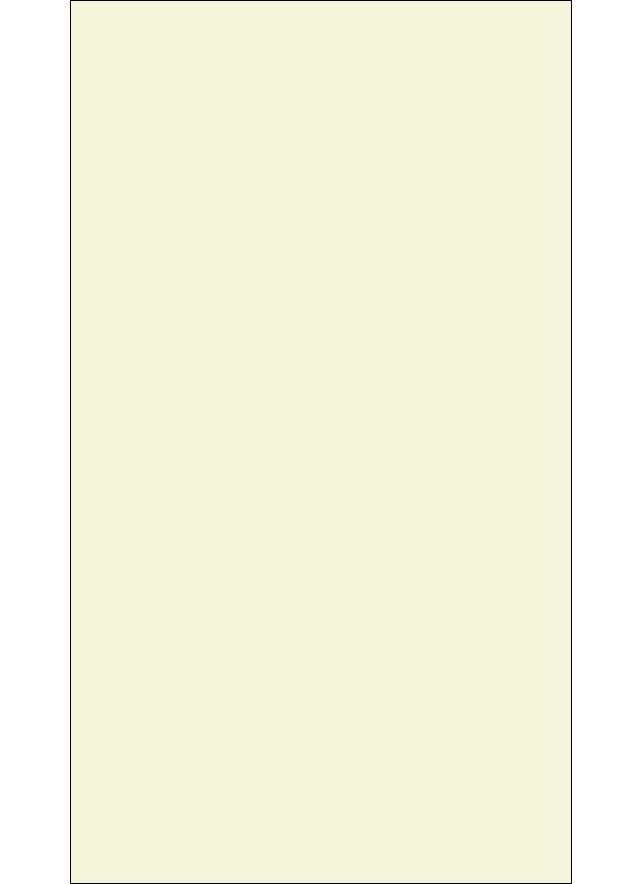
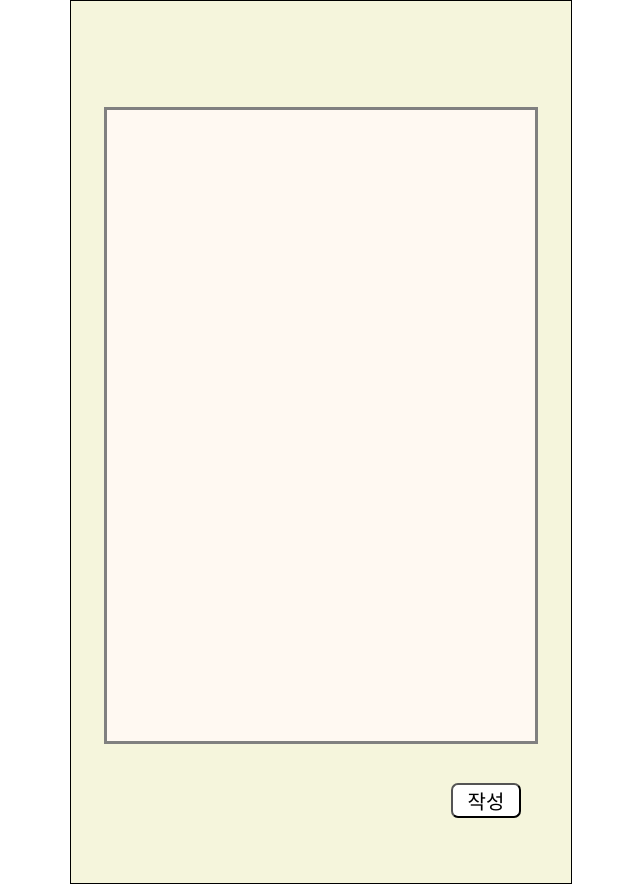
Before and after one commit to BronzeDevelopPot/-before-SlowMailBox, a React (Create React App) app in the folder frontend/slowmailbox/: page /letter in a window 1280 px wide. Before the commit this address had no page. Shown: the whole page, without its empty margins (319-959 px from the left). Built offline with nearby package versions, Linux system fonts and the light colour scheme.

Commit message:
letter commit

```diff
--- a/frontend/slowmailbox/src/App.js
+++ b/frontend/slowmailbox/src/App.js
@@ -1,5 +1,6 @@
 import Main from "./component/main/main";
 import Login from "./component/login/login";
+import Letter from "./component/letter/letter";
 import { BrowserRouter, Routes, Route } from "react-router-dom";
 import { React } from "react";
 import "./App.css";
@@ -12,6 +13,7 @@ function App() {
         <Routes>
           <Route path="/" element={<Login />} />
           <Route path="/main" element={<Main />} />
+          <Route path="/letter" element={<Letter />} />
         </Routes>
       </div>
     </BrowserRouter>
--- /dev/null
+++ b/frontend/slowmailbox/src/component/letter/letter.css
@@ -0,0 +1,23 @@
+.textArea {
+  margin-bottom : 35px;
+  resize: none;
+
+  border: gray solid;
+  background-color: rgb(255, 249, 242);
+  font-size: 17px;
+}
+
+.letter_send {
+  width: 70px;
+  font-size: 20px;
+  border-radius: 7px;
+  background-color: white;
+
+  float: right;
+  cursor: pointer;
+}
+
+.letter_sendline {
+    width : 450px;
+    margin-bottom : 100px;
+}
--- /dev/null
+++ b/frontend/slowmailbox/src/component/letter/letter.jsx
@@ -0,0 +1,17 @@
+import { Link } from "react-router-dom";
+import "./letter.css";
+
+const Letter = () => {
+  return (
+    <div>
+      <div>
+        <textarea rows="33" cols="40" className="textArea"></textarea>
+      </div>
+      <div className="letter_sendline">
+        <button className="letter_send">작성</button>
+      </div>
+    </div>
+  );
+};
+
+export default Letter;
--- a/frontend/slowmailbox/src/component/main/main.css
+++ b/frontend/slowmailbox/src/component/main/main.css
@@ -1,4 +1,3 @@
-
 .mailbox {
   width: 300px;
   height: 450px;
@@ -65,7 +64,7 @@
   margin: 0 auto;
   width: 300px;
 
-  margin-bottom: 70px;
+  margin-bottom: 95px;
 }
 
 .shareline {
--- a/frontend/slowmailbox/src/component/main/main.jsx
+++ b/frontend/slowmailbox/src/component/main/main.jsx
@@ -1,4 +1,5 @@
 import { React } from 'react';
+import {Link} from 'react-router-dom';
 import "./main.css";
 
 const Main = () => {
@@ -19,11 +20,12 @@ const Main = () => {
       </div>
 
       <div className="sendline">
-        <button className="sendbutton">전송</button>
+        <Link to="/Letter"><button className="sendbutton">전송</button></Link>
       </div>
       <div className="shareline">
-        <button className="sharebutton">내 우체통 공유하기 (Link 공유)</button>
+        <button className="sharebutton">내 우체통 공유하기 (Link 복사)</button>
       </div>
+
     </main>
   );
 };
```
